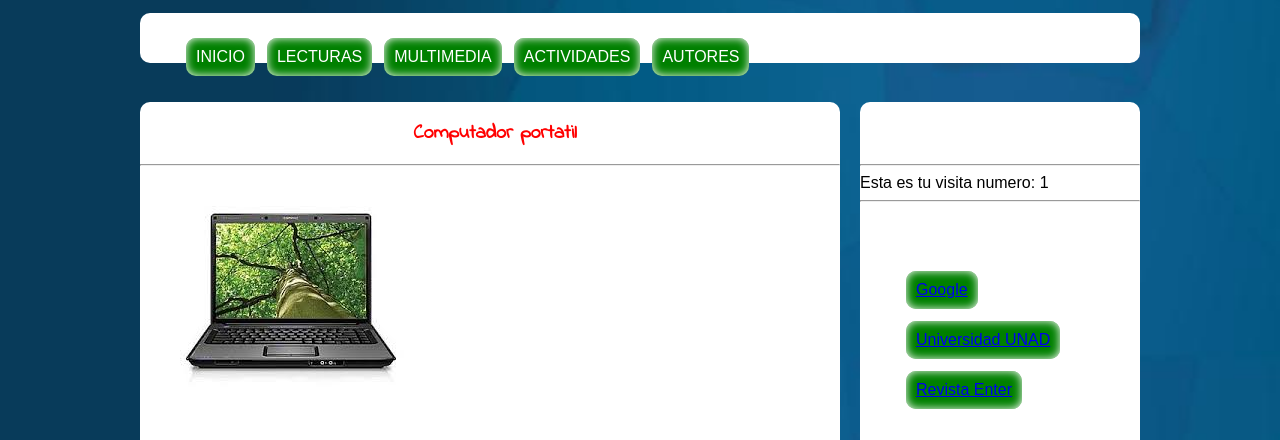
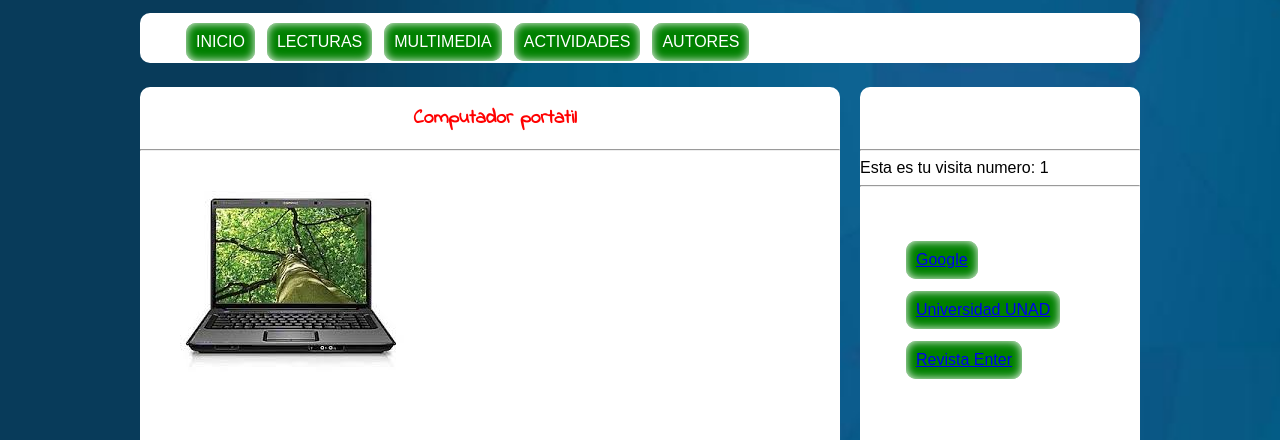
Before and after one commit to yhuleyver/test, a plain HTML site: page index.html in a window 1280 px wide. Shown: the part 307-747 px from the top of the page. Drawn offline with Linux system fonts and the light colour scheme.

Commit message:
Update style.css

```diff
--- a/css/style.css
+++ b/css/style.css
@@ -58,7 +58,8 @@ border-radius: 10px;
 }
 ul{
 margin: auto;
-padding-top: 19px;
+padding-top: 4px;
+padding: 300;
 
 }
 
```
